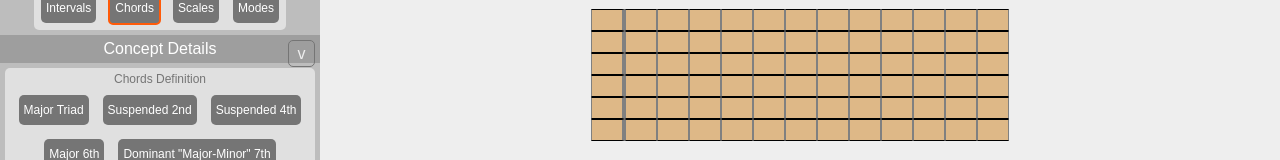
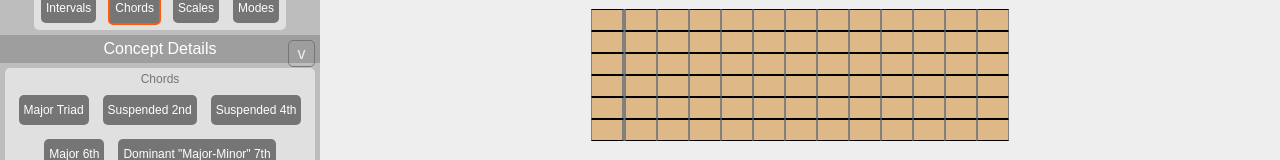
Before and after one commit to dan9418/play-what-beta, a React app: page / in a window 1280 px wide. Shown: the part 323-483 px from the top of the page. Built offline with nearby package versions, Linux system fonts and the light colour scheme.

Commit message:
refactor selector

```diff
--- a/src/Common/BoxSelector/BoxSelector.tsx
+++ b/src/Common/BoxSelector/BoxSelector.tsx
@@ -2,28 +2,32 @@ import * as React from "react";
 import * as ReactDOM from "react-dom";
 import "../../Common/Common.css";
 import "./BoxSelector.css";
+import { IParamConfig, IParamDef } from "../Parameters/IParamConfig";
 
-export class BoxSelector extends React.Component<any> {
+interface BoxSelectorProps {
+    param: IParamConfig<any>;
+    selectedValue: IParamDef;
+    updateSelection: (IParamDef) => void;
+}
+
+export class BoxSelector extends React.Component<BoxSelectorProps> {
 
     constructor(props) {
         super(props);
-        (this.state as any) = {
-            selectedId: this.props.defaultId
-        };
     }
 
     getOptions = () => {
         let options = [];
-        for (let i = 0; i < this.props.data.length; i++) {
-            let option = this.props.data[i];
-            let displayProp = this.props.displayProp || 'name';
-            let classes = ['box-selector-option', this.props.id + '-' + option.id];
-            if (this.props.selected && option.id === this.props.selected.id) classes.push('active-setting');
+        for (let i = 0; i < this.props.param.data.length; i++) {
+            let option = this.props.param.data[i];
+            let displayProp = 'name';
+            let classes = ['box-selector-option', this.props.param.id + '-' + option.id];
+            if (this.props.selectedValue && option.id === this.props.selectedValue.id) classes.push('active-setting');
             options.push(
                 <div
-                    key={this.props.id + '-opt-' + i}
+                    key={option.id}
                     className={classes.join(' ')}
-                    onClick={() => { this.setState({ selectedId: option.id }); this.props.updateSelection(this.props.id, option) }}
+                    onClick={() => { this.props.updateSelection(option) }}
                 >{option[displayProp]}</div>
             );
         }
@@ -32,8 +36,8 @@ export class BoxSelector extends React.Component<any> {
 
     render = () => {
         return (
-            <div id={'box-selector-' + this.props.id} className='box-selector'>
-                {<div className='box-selector-label'>{this.props.name}</div>}
+            <div id={'box-selector-' + this.props.param.id} className='box-selector'>
+                {<div className='box-selector-label'>{this.props.param.name}</div>}
                 {this.getOptions()}
             </div>
         );
--- a/src/Toolbar/Concept/ConceptSelector.tsx
+++ b/src/Toolbar/Concept/ConceptSelector.tsx
@@ -6,12 +6,13 @@ import { Chord } from "../../Theory/Concepts/Chord";
 import { Scale } from "../../Theory/Concepts/Scale";
 import { Mode } from "../../Theory/Concepts/Mode";
 import { BoxSelector } from "../../Common/BoxSelector/BoxSelector";
-import { PARAM_conceptType } from "../../Common/Parameters/Base/ConceptTypeConfig";
+import { PARAM_conceptType, ConceptTypeDef } from "../../Common/Parameters/Base/ConceptTypeConfig";
 import { PARAM_interval } from "../../Common/Parameters/Concepts/IntervalConfig";
 import { PARAM_chord } from "../../Common/Parameters/Concepts/ChordConfig";
 import { PARAM_scale } from "../../Common/Parameters/Concepts/ScaleConfig";
 import { PARAM_mode } from "../../Common/Parameters/Concepts/ModeConfig";
 import { InputGroup } from "../../Common/InputGroup/InputGroup";
+import { IParamDef } from "../../Common/Parameters/IParamConfig";
 
 export class ConceptSelector extends React.Component<any> {
 
@@ -33,25 +34,21 @@ export class ConceptSelector extends React.Component<any> {
 			}
 
 			setConceptDefinition = (conceptDef) => {
-				this.setState({ conceptDef: conceptDef })
-				this.props.setConcept(new this.props.conceptClass(conceptDef, this.props.conceptOptions));
+				this.props.setConcept(new this.props.Concept(conceptDef, this.props.conceptOptions));
 			}
 
 			setConceptOptions = (conceptOptions) => {
-				this.setState({ conceptOptions: conceptOptions })
-				this.props.setConcept(new this.props.conceptClass(this.props.conceptDef, conceptOptions));
+				this.props.setConcept(new this.props.Concept(this.props.conceptDef, conceptOptions));
 			}
 
 			render = () => {
 				return (
 					<InputGroup name="Concept Details">
 						<BoxSelector
-							updateSelection={(p, v) => { this.setConceptDefinition(v) }}
 							key={this.props.conceptConfig.id}
-							id={this.props.conceptConfig.id + 'Def'}
-							name={this.props.conceptConfig.name + ' Definition'}
-							data={this.props.conceptConfig.data}
-							selected={this.props.selected}
+							updateSelection={this.setConceptDefinition}
+							param={this.props.conceptConfig}
+							selectedValue={this.props.selectedValue}
 						/>
 					</InputGroup>
 				)
@@ -60,13 +57,13 @@ export class ConceptSelector extends React.Component<any> {
 		return WrappedComponent;
 	}
 
-	setConceptType = (conceptType) => {
+	setConceptType = (conceptType: ConceptTypeDef) => {
 		this.setState({
 			conceptType: conceptType
 		});
 	}
 
-	setConcept = (conceptData) => {
+	setConcept = (conceptData: IParamDef) => {
 		let update = {};
 		update[(this.state as any).conceptType.id] = conceptData;
 		this.props.updateConcept(conceptData);
@@ -98,10 +95,10 @@ export class ConceptSelector extends React.Component<any> {
 		if (!(this.state as any)[(this.state as any).conceptType.id].definition) (this.state as any).concept = new conceptClass(conceptConfig.data[0], null);
 		return (
 			<ConceptSelector
-				conceptClass={conceptClass}
+				Concept={conceptClass}
 				conceptConfig={conceptConfig}
 				setConcept={this.setConcept}
-				selected={(this.state as any)[(this.state as any).conceptType.id].definition}
+				selectedValue={(this.state as any)[(this.state as any).conceptType.id].definition}
 			/>
 		)
 	}
@@ -110,11 +107,9 @@ export class ConceptSelector extends React.Component<any> {
 		return (
 			<InputGroup name="Concept">
 				<BoxSelector
-					updateSelection={(p, v) => { this.setConceptType(v); }}
-					id={PARAM_conceptType.id}
-					name={PARAM_conceptType.name}
-					data={PARAM_conceptType.data}
-					selected={(this.state as any).conceptType}
+					updateSelection={this.setConceptType}
+					param={PARAM_conceptType}
+					selectedValue={(this.state as any).conceptType}
 				/>
 				{this.getConceptTree()}
 			</InputGroup>
--- a/src/Toolbar/Key/KeySelector.tsx
+++ b/src/Toolbar/Key/KeySelector.tsx
@@ -3,8 +3,8 @@ import * as ReactDOM from "react-dom";
 import "../../Common/Common.css";
 import { Key } from "../../Theory/Base/Key";
 import { BoxSelector } from "../../Common/BoxSelector/BoxSelector";
-import { PARAM_diatonicDegree } from "../../Common/Parameters/Base/DiatonicDegreeConfig";
-import { PARAM_accidental } from "../../Common/Parameters/Base/AccidentalConfig";
+import { PARAM_diatonicDegree, DiatonicDegreeDef } from "../../Common/Parameters/Base/DiatonicDegreeConfig";
+import { PARAM_accidental, AccidentalDef } from "../../Common/Parameters/Base/AccidentalConfig";
 import { InputGroup } from "../../Common/InputGroup/InputGroup";
 
 export class KeySelector extends React.Component<any> {
@@ -17,12 +17,12 @@ export class KeySelector extends React.Component<any> {
 		};
 	}
 
-	setDiatonicDegree = (diatonicDegree) => {
+	setDiatonicDegree = (diatonicDegree: DiatonicDegreeDef) => {
 		this.setState({ diatonicDegree: diatonicDegree })
-		this.props.changeKey(new Key(diatonicDegree.diatonicDegree, this.props.keyDef.accidental));
+		this.props.changeKey(new Key(diatonicDegree.degree, this.props.keyDef.accidental));
 	}
 
-	setAccidental = (accidental) => {
+	setAccidental = (accidental: AccidentalDef) => {
 		this.setState({ accidental: accidental })
 		this.props.changeKey(new Key(this.props.keyDef.degree, accidental.offset));
 	}
@@ -31,18 +31,14 @@ export class KeySelector extends React.Component<any> {
 		return (
 			<InputGroup name="Key">
 				<BoxSelector
-					updateSelection={(p, v) => { this.setDiatonicDegree(v); }}
-					id={PARAM_diatonicDegree.id}
-					name={PARAM_diatonicDegree.name}
-					data={PARAM_diatonicDegree.data}
-					selected={(this.state as any).diatonicDegree}
+					updateSelection={this.setDiatonicDegree}
+					param={PARAM_diatonicDegree}
+					selectedValue={(this.state as any).diatonicDegree}
 				/>
 				<BoxSelector
-					updateSelection={(p, v) => { this.setAccidental(v); }}
-					id={PARAM_accidental.id}
-					name={PARAM_accidental.name}
-					data={PARAM_accidental.data}
-					selected={(this.state as any).accidental}
+					updateSelection={this.setAccidental}
+					param={PARAM_accidental}
+					selectedValue={(this.state as any).accidental}
 				/>
 			</InputGroup>
 		);
```
Also changed, not shown: 1 other file (tests, documents, lock files or other folders).
